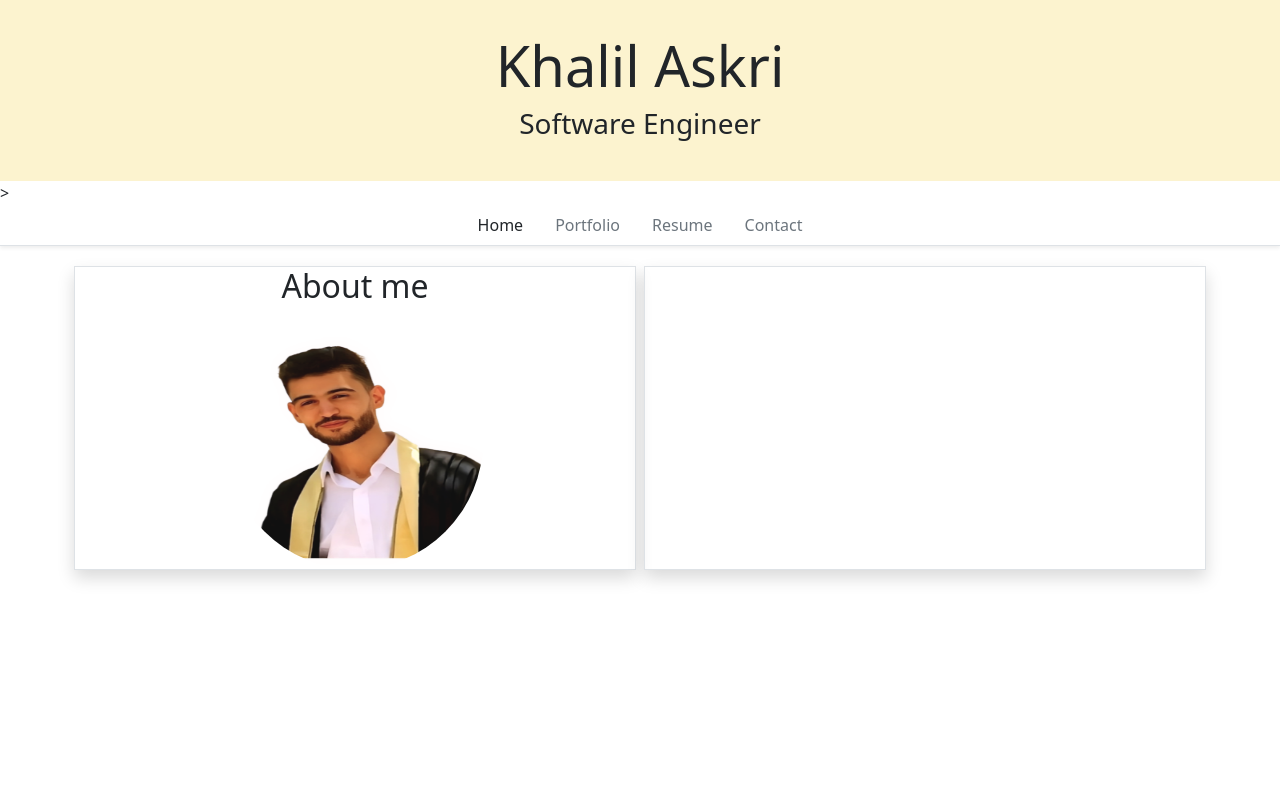
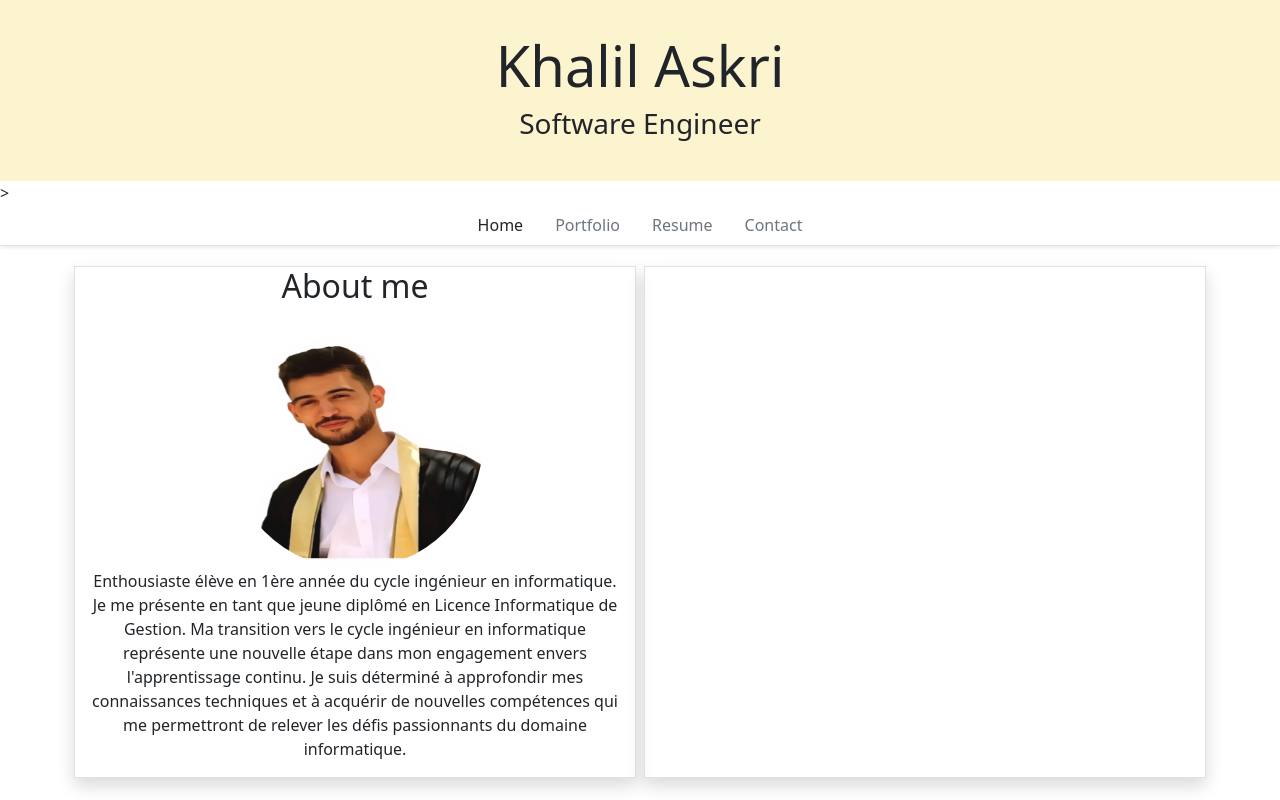
Before and after one commit to Khalyyl/my-portfolio, an Angular app: page /home in a window 1280 px wide. Built offline with nearby package versions, Linux system fonts and the light colour scheme.

Commit message:
first commit

```diff
--- a/src/app/home/home.component.html
+++ b/src/app/home/home.component.html
@@ -5,6 +5,14 @@
           <div class="text-center">
             <h2>About me</h2>
             <img src="../../assets/Untitled design (1).png" alt="profile picture" width="256" height="256" class="rounded-circle"/>
+            <p>
+                Enthousiaste élève en 1ère année du cycle ingénieur en informatique.
+                Je me présente en tant que jeune diplômé en Licence Informatique de Gestion.
+                Ma transition vers le cycle ingénieur en informatique représente une nouvelle étape dans mon engagement envers l'apprentissage continu.
+                Je suis déterminé à approfondir mes connaissances techniques et à acquérir de nouvelles compétences qui me permettront de relever les défis passionnants du domaine informatique.
+
+
+            </p>
           </div>
        </div>
        <div class="col-lg shadow border m-1">
```
